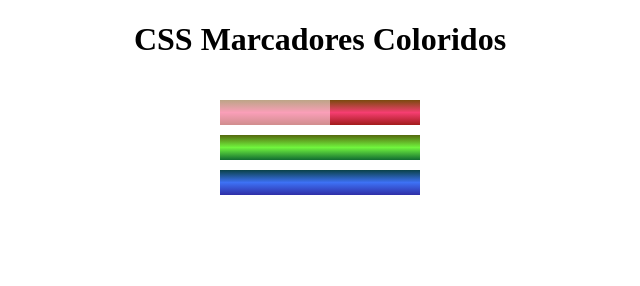
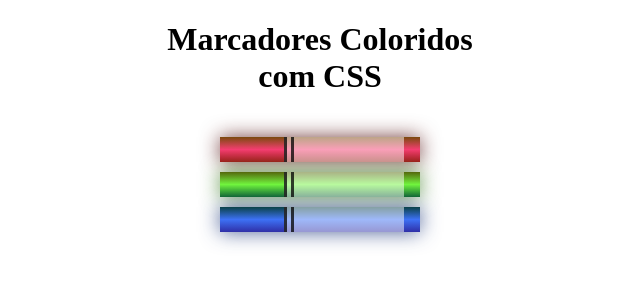
Before and after one commit to PArthur006/Design-Responsivo-para-Web, a plain HTML site: page 3. Marcadores Coloridos/index.html in a window 1280 px wide. Shown: the whole page, without its empty margins (320-960 px from the left). Drawn offline with Linux system fonts and the light colour scheme.

Commit message:
Marcadores Coloridos - Concluído

```diff
--- a/3. Marcadores Coloridos/index.html
+++ b/3. Marcadores Coloridos/index.html
@@ -7,16 +7,19 @@
     <title>Marcadores Coloridos</title>
 </head>
 <body>
-    <h1>CSS Marcadores Coloridos</h1>
+    <h1>Marcadores Coloridos<br> com CSS</h1>
     <div class="container">
         <div class="marker red">
+            <div class="cap"></div>
             <div class="sleeve"></div>
         </div>
         <div class="marker green">
-
+            <div class="cap"></div>
+            <div class="sleeve"></div>
         </div>
         <div class="marker blue">
-
+            <div class="cap"></div>
+            <div class="sleeve"></div>
         </div>
     </div>
 </body>
--- a/3. Marcadores Coloridos/style.css
+++ b/3. Marcadores Coloridos/style.css
@@ -17,19 +17,31 @@ h1{
 
 .red {
     background: linear-gradient(rgb(122, 74, 14), rgb(245, 62, 113), rgb(162, 27, 27));
+    box-shadow: 0 0 20px 0 rgba(83, 14, 14, 0.8);
 }
 
 .green {
     background: linear-gradient(#55680D, #71f53e, #116c31);
+    box-shadow: 0 0 20px 0 #3b7e20cc;
 }
 
 .blue{
     background: linear-gradient(hsl(186, 76%, 16%), hsl(223, 90%, 60%), hsl(240, 56%, 42%));
+    box-shadow: 0 0 20px 0 hsla(223, 59%, 31%, 0.8);
+}
+
+.cap {
+    width: 60px;
+    height: 25px;
 }
 
 .sleeve {
-    background-color: white;
-    opacity: 0.5;
+    background-color: rgba(255, 255, 255, 50%);
+    border-left: 10px double rgba(0, 0, 0, 0.75);
     width: 110px;
     height: 25px;
 }
+
+.cap, .sleeve {
+    display: inline-block;
+}
```
